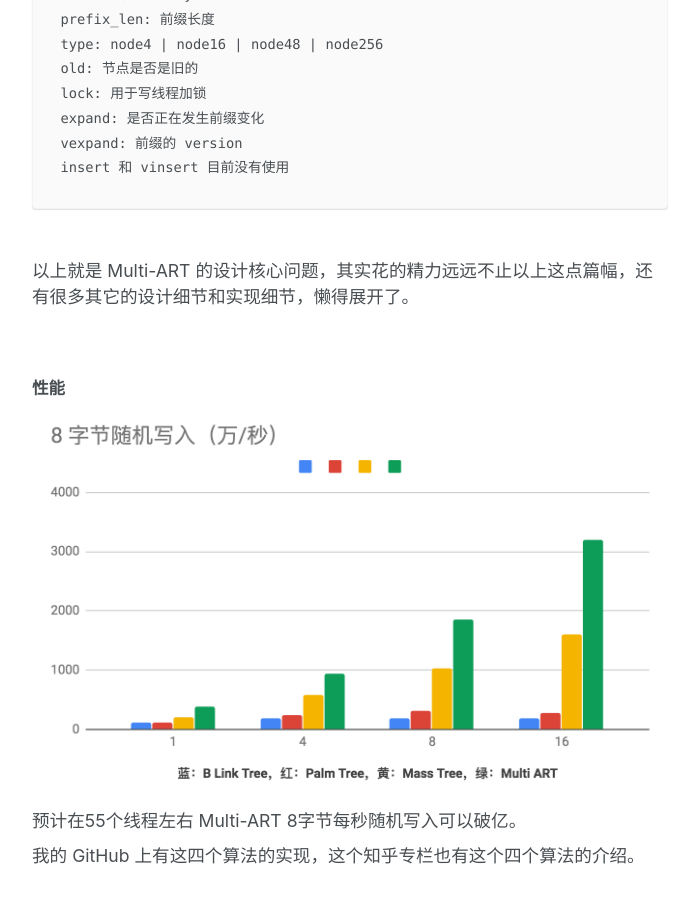
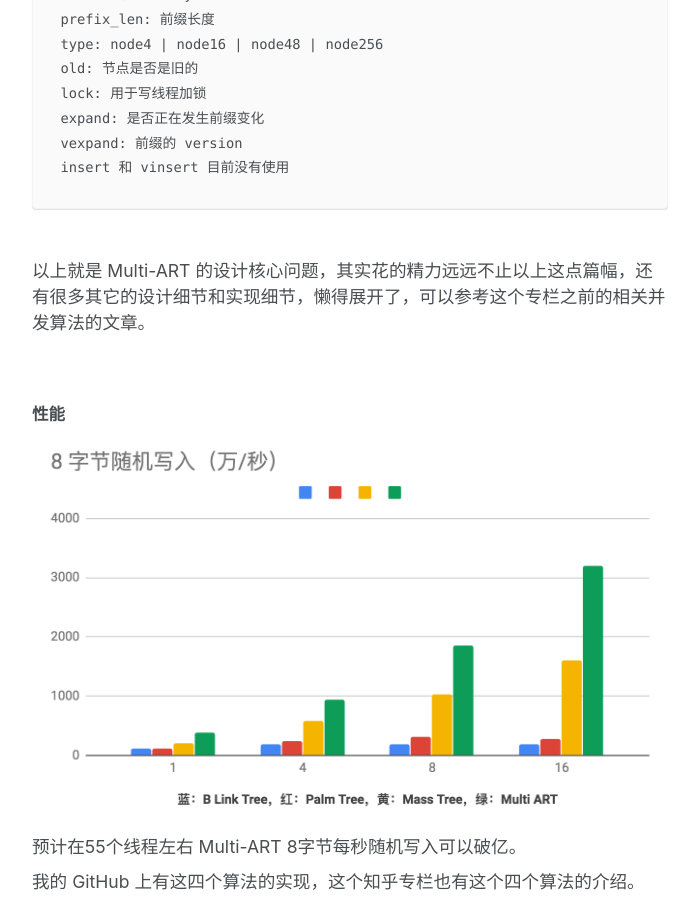
Before and after one commit to UncP/UncP.github.io, a Jekyll site: the page built from _posts/BTree/2019-5-2-Adaptive-Radix-Tree.md, in a window 1280 px wide and 900 px high, scrolled down 6935 px. Shown: the whole window, without its empty margins (290-989 px from the left). Built offline with Jekyll 4.4.1, drawn with Linux system fonts in a browser that asks for light colours.

Commit message:
Multi-ART

```diff
--- a/_posts/BTree/2019-5-2-Adaptive-Radix-Tree.md
+++ b/_posts/BTree/2019-5-2-Adaptive-Radix-Tree.md
@@ -151,7 +151,7 @@ insert 和 vinsert 目前没有使用
 
 &nbsp;
 
-以上就是 Multi-ART 的设计核心问题，其实花的精力远远不止以上这点篇幅，还有很多其它的设计细节和实现细节，懒得展开了。
+以上就是 Multi-ART 的设计核心问题，其实花的精力远远不止以上这点篇幅，还有很多其它的设计细节和实现细节，懒得展开了，可以参考这个专栏之前的相关并发算法的文章。
 
 &nbsp;
 
```
